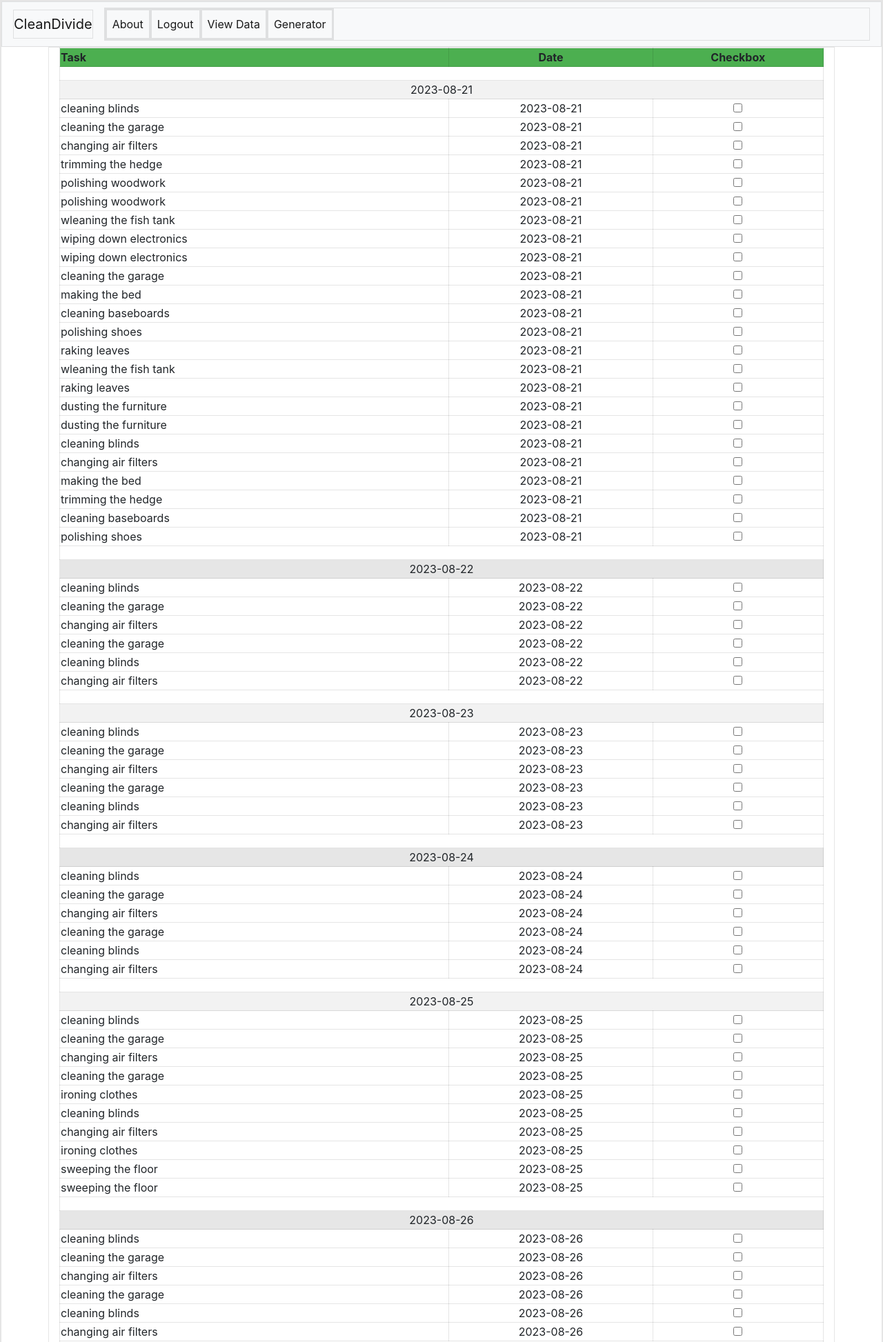
After one commit to DanMGocan/cleandivide, a Flask app: page /generate in a window 1280 px wide. The commit adds this page. Shown: the top 1946 px of the page at 69% size. Run offline with Flask 3, Linux system fonts and the light colour scheme; a user stored in the database is signed in; data comes from the database, SQL or seed files in the repository; both versions use the stored data as it was after the commit; some libraries are stand-ins or nearby versions.

Commit message:
Added the main algorithm

```diff
--- a/main.py
+++ b/main.py
@@ -5,6 +5,7 @@ from flask_login import login_required, UserMixin, LoginManager, login_user, log
 from views.auth import auth_bp, setup_google, add_or_get_user
 from views.additems import additems_bp
 from views.helpers import helpers_bp
+from views.generator import generator_bp
 from models import get_db_connection
 
 # Creating the instance of the Flask application with the name app
@@ -16,6 +17,7 @@ setup_google(app)
 app.register_blueprint(auth_bp)
 app.register_blueprint(additems_bp)
 app.register_blueprint(helpers_bp)
+app.register_blueprint(generator_bp)
 
 # Using the app instance to handle incoming requests and send answers
 @app.route("/") # decorator -> transforms functions' return value in an HTTP response. This function will respond to the "/" URL requests
@@ -23,17 +25,17 @@ def main():
     # conn = get_db_connection()
     # tasks = conn.execute("SELECT * FROM tasks").fetchall()
     # conn.close()
-    user_email = session.get('user_id')
+    user_id = session.get('user_id')
     if current_user.is_authenticated:
 
         conn = get_db_connection()
         cursor = conn.cursor()
 
-        tasks = conn.execute("SELECT * FROM tasks ORDER BY id DESC LIMIT 10;").fetchall()
-        rooms = conn.execute("SELECT * FROM rooms ORDER BY id DESC LIMIT 10;").fetchall()
-        flatmates = conn.execute("SELECT * FROM flatmates ORDER BY id DESC LIMIT 10;").fetchall()
+        tasks = conn.execute("SELECT * FROM tasks WHERE user_id = ? ORDER BY id DESC LIMIT 10 ", (user_id, )).fetchall()
+        rooms = conn.execute("SELECT * FROM rooms WHERE user_id = ? ORDER BY id DESC LIMIT 10 ", (user_id, )).fetchall()
+        flatmates = conn.execute("SELECT * FROM flatmates WHERE user_id = ? ORDER BY id DESC LIMIT 10 ", (user_id, )).fetchall()
 
-        cursor.execute("SELECT default_database FROM users WHERE user_id=?", (user_email, ))
+        cursor.execute("SELECT default_database FROM users WHERE user_id=?", (user_id, ))
         row = cursor.fetchone()
         default_database_bool = row[0]
 
@@ -41,7 +43,7 @@ def main():
             "tasks": tasks,
             "rooms": rooms,
             "flatmates": flatmates,
-            "user_email": user_email,
+            "user_email": user_id,
             "default_database_bool": default_database_bool
         }
 
--- a/templates/base.html
+++ b/templates/base.html
@@ -36,6 +36,9 @@
                 </li>
                 <li class="nav-item active">
                     <a class="nav-link" href="/viewdata">View Data</a>
+                </li>
+                <li class="nav-item active">
+                    <a class="nav-link" href="/generate">Generator</a>
                 </li>
                 {%else %}
                 <li class="nav-item active">
--- /dev/null
+++ b/templates/generator.html
@@ -0,0 +1,37 @@
+{% extends 'base.html' %}
+
+{% block content %}
+    <table style="width:100%">
+        <thead>
+            <tr style="background-color: #4CAF50;">
+                <th>Task</th>
+                <th style="text-align: center;">Date</th>
+                <th style="text-align: center;">Checkbox</th>
+            </tr>
+        </thead>
+        <tbody>
+            {% for day, owners in calendar.items() %}
+                <tr style="height: 20px;">
+                    <td colspan="3"></td>
+                </tr>
+                <tr>
+                    <td colspan="3" style="text-align:center;
+                        {% if loop.index is odd %}background-color:#f2f2f2{% else %}background-color:#e6e6e6{% endif %};">
+                        {{ day }}
+                    </td>
+                </tr>
+                {% for owner, tasks in owners.items() %}
+                    {% for task_data in tasks %}
+                        <tr>
+                            <td>{{ task_data['task'] }}</td>
+                            <td style="text-align: center;">{{ day }}</td>
+                            <td style="text-align: center;">
+                                <input type="checkbox">
+                            </td>
+                        </tr>
+                    {% endfor %}
+                {% endfor %}
+            {% endfor %}
+        </tbody>
+    </table>
+{% endblock %}
--- /dev/null
+++ b/views/generator.py
@@ -0,0 +1,140 @@
+from flask import Blueprint, redirect, url_for, session, render_template, flash
+from flask_login import login_required
+from models import get_db_connection
+from datetime import datetime, timedelta
+import random
+from itertools import groupby
+
+calendar = {}
+
+generator_bp = Blueprint('generator_bp', __name__)
+
+@generator_bp.route("/generate", methods=["GET", "POST"])
+@login_required
+def generate():
+
+    conn = get_db_connection()
+    cursor = conn.cursor()
+
+    user_id = session.get('user_id')
+
+    # Get all the relevant data
+    tasks_db = conn.execute("SELECT * FROM tasks WHERE user_id = ? ORDER BY id", (user_id, )).fetchall()
+    flatmates_db = conn.execute("SELECT * FROM flatmates WHERE user_id = ? ORDER BY id", (user_id, )).fetchall()
+    conn.close()
+
+    tasks = [dict(id=row[0], description=row[2], points=row[3], room=row[4], frequency=row[5]) for row in tasks_db]
+    flatmates = [dict(id=row[0], name=row[2]) for row in flatmates_db]
+
+    average_points = sum(task["points"] for task in tasks) / len(flatmates)
+    sorted_tasks = sorted(tasks, key=lambda x: x['room'])
+
+    # Initialize dictionaries to hold assigned tasks and points per flatmate
+    assigned_tasks = {flatmate["name"]: [] for flatmate in flatmates}
+    points_per_name = {flatmate["name"]: 0 for flatmate in flatmates}
+
+    # Function to find the flatmate with the least points who is also working in the same room if possible
+    def find_suitable_flatmate(assigned_tasks, points_per_name, room):
+        min_points = min(points_per_name.values())
+        candidates = [name for name, points in points_per_name.items() if points == min_points]
+
+        # Try to find a flatmate who is already working in the same room
+        for name in candidates:
+            if any(task["room"] == room for task in assigned_tasks[name]):
+                return name
+
+        return candidates[0]  # If no one is in the same room, return the flatmate with the least points
+
+    # Distribute the tasks among the flatmates
+    for task in sorted_tasks:
+        task_description = task["description"]
+        task_points = task["points"]
+        task_room = task["room"]
+        task_frequency = task["frequency"]
+
+        suitable_flatmate = find_suitable_flatmate(assigned_tasks, points_per_name, task_room)
+        task["assigned_to"] = suitable_flatmate
+
+        assigned_tasks[suitable_flatmate].append(task)
+        points_per_name[suitable_flatmate] += task_points
+
+    daily_tasks = [task for task in sorted_tasks if task['frequency'] == 'Daily']
+    twice_weekly_tasks = [task for task in sorted_tasks if task['frequency'] == 'Twice Weekly']
+    weekly_tasks = [task for task in sorted_tasks if task['frequency'] == 'Weekly']
+    twice_monthly_tasks = [task for task in sorted_tasks if task['frequency'] == 'Twice Monthly']
+    monthly_tasks = [task for task in sorted_tasks if task['frequency'] == 'Monthly']
+
+    # print(sorted_tasks)
+    # Write the results to a file
+    # Write the results to a file
+    with open("task_assignments.txt", "w") as f:
+        for element in sorted_tasks:
+            f.write(f"{element}:\n")
+
+    introductions = [
+        "On this magnificent day ",
+        "Today ",
+        "I reckon that it is time that ",
+        "They might not like it, but ",
+        "In the spirit of avoiding procrastination, ",
+        "By the power vested in me, ",
+        "The stars have aligned and ",
+        "It's not you, it's me saying that ",
+        "Lo and behold, ",
+        "For the greater good of the household, ",
+        "With utmost urgency, ",
+        "As foretold by the ancients, ",
+        "Without further ado, ",
+        "They will absolutely seize the day and, ",
+        "The time has come and ",
+        "Under the watchful eyes of the cleaning gods, ",
+        "Ding, ding, ding! We have a winner, and ",
+        "Be warned, for ",
+        "Y'all won't believe it but ",
+        "In a world where chores never end, ",
+        "As a sign of my benevolence, ",
+        "According to my calculations, ",
+        "In an unprecedented move, "
+    ]
+
+    for i in range(31):
+        date = datetime.now() + timedelta(days=i)
+        day_str = date.strftime('%Y-%m-%d')
+
+        calendar[day_str] = []
+
+        # Add daily tasks
+        for task in daily_tasks:
+            calendar[day_str].append({"introduction": random.choice(introductions), 'task': task['description'], 'owner': task['assigned_to'], "frequency": task["frequency"]})
+
+        # Add twice-weekly tasks
+        if i == 4:
+            for task in twice_weekly_tasks:
+                calendar[day_str].append({"introduction": random.choice(introductions), 'task': task['description'], 'owner': task['assigned_to'], "frequency": task["frequency"]})
+
+        # Add weekly tasks
+        if i % 7 == 0:
+            for task in weekly_tasks:
+                calendar[day_str].append({"introduction": random.choice(introductions), 'task': task['description'], 'owner': task['assigned_to'], "frequency": task["frequency"]})
+
+        # Add twice monthly tasks
+        if i == 0 or i == 15:
+            for task in twice_monthly_tasks:
+                calendar[day_str].append({"introduction": random.choice(introductions), 'task': task['description'], 'owner': task['assigned_to'], "frequency": task["frequency"]})
+
+        # Add monthly tasks:
+        random_value = random.randint(16, 31)
+        if i == random_value:
+            for task in monthly_tasks:
+                calendar[day_str].append({"introduction": random.choice(introductions), 'task': task['description'], 'owner': task['assigned_to'], "frequency": task["frequency"]})
+
+
+    grouped_by_date = {}
+    for day, tasks in calendar.items():
+        grouped_by_date[day] = {}
+        tasks.sort(key=lambda x: x['owner'])
+        for owner, owner_tasks in groupby(tasks, key=lambda x: x['owner']):
+            grouped_by_date[day][owner] = list(owner_tasks)
+
+    print(calendar)
+    return render_template("generator.html", calendar=grouped_by_date)
--- a/views/helpers.py
+++ b/views/helpers.py
@@ -5,106 +5,94 @@ from models import get_db_connection
 helpers_bp = Blueprint('helpers_bp', __name__)
 
 boilerplate_tasks = [
-    ('Cleaning the garage', 2, 'Bedroom', 'Daily'),
-    ('Making the bed', 4, 'Office', 'Weekly'),
-    ('Trimming the hedge', 9, 'Garage', 'Weekly'),
-    ('Cleaning the bathroom', 9, 'Bathroom', 'Monthly'),
-    ('Changing air filters', 4, 'Living Room', 'Daily'),
-    ('Wiping down electronics', 4, 'Office', 'Twice Monthly'),
-    ('Cleaning the fish tank', 1, 'Garden', 'Twice Monthly'),
-    ('Cleaning baseboards', 10, 'Office', 'Weekly'),
-    ('Raking leaves', 4, 'Kitchen', 'Twice Monthly'),
-    ('Cleaning the garage', 6, 'Living Room', 'Weekly'),
-    ('Cleaning blinds', 10, 'Bathroom', 'Daily'),
-    ('Doing the dishes', 7, 'Garden', 'Monthly'),
-    ('Cleaning the garage', 4, 'Garage', 'Twice Monthly'),
-    ('Ironing clothes', 1, 'Bedroom', 'Twice Weekly'),
-    ('Polishing shoes', 5, 'Bathroom', 'Twice Monthly'),
-    ('Polishing woodwork', 11, 'Bedroom', 'Weekly'),
-    ('Sweeping the floor', 9, 'Living Room', 'Twice Weekly'),
-    ('Cleaning the windows', 9, 'Garden', 'Daily'),
-    ('Polishing woodwork', 2, 'Kitchen', 'Weekly'),
-    ('Vacuuming the carpet', 4, 'Kitchen', 'Weekly'),
-    ('Raking leaves', 1, 'Living Room', 'Weekly'),
-    ('Cleaning the bathroom', 12, 'Bathroom', 'Weekly'),
-    ('Cleaning blinds', 3, 'Bedroom', 'Twice Monthly'),
-    ('Dusting the furniture', 12, 'Living Room', 'Twice Monthly'),
-    ('Cleaning coffee maker', 4, 'Kitchen', 'Daily'),
-    ('Sweeping the floor', 6, 'Bedroom', 'Monthly'),
-    ('Cleaning door knobs', 4, 'Living Room', 'Daily'),
-    ('Washing walls', 2, 'Kitchen', 'Twice Weekly'),
-    ('Cleaning the windows', 12, 'Office', 'Monthly'),
-    ('Washing rugs', 4, 'Garage', 'Twice Monthly'),
-    ('Cleaning the microwave', 6, 'Office', 'Weekly'),
-    ('Cleaning the garage', 11, 'Living Room', 'Twice Weekly'),
-    ('Wiping down electronics', 4, 'Bathroom', 'Twice Weekly'),
-    ('Changing air filters', 10, 'Living Room', 'Twice Monthly'),
-    ('Cleaning baseboards', 6, 'Garden', 'Weekly'),
-    ('Cleaning blinds', 5, 'Bathroom', 'Monthly'),
-    ('Cleaning light fixtures', 11, 'Bedroom', 'Twice Monthly'),
-    ('Mopping the floor', 9, 'Garden', 'Monthly'),
-    ('Cleaning the fish tank', 9, 'Bedroom', 'Monthly'),
-    ('Cleaning the microwave', 9, 'Office', 'Monthly'),
-    ('Cleaning shower curtain', 11, 'Bedroom', 'Monthly'),
-    ('Cleaning air vents', 1, 'Living Room', 'Daily'),
-    ('Washing the dog', 8, 'Bathroom', 'Twice Monthly'),
-    ('Watering plants', 2, 'Bedroom', 'Daily'),
-    ('Cleaning the stove', 4, 'Bathroom', 'Monthly'),
-    ('Vacuuming the carpet', 11, 'Office', 'Daily'),
-    ('Cleaning gutters', 2, 'Garage', 'Monthly'),
-    ('Raking leaves', 5, 'Garage', 'Twice Weekly'),
-    ('Polishing woodwork', 1, 'Living Room', 'Weekly'),
-    ('Cleaning gutters', 2, 'Living Room', 'Monthly'),
-    ('Cleaning gutters', 6, 'Office', 'Twice Weekly'),
-    ('Washing the dog', 1, 'Office', 'Twice Monthly'),
-    ('Cleaning curtains', 6, 'Bedroom', 'Daily'),
-    ('Wiping down electronics', 5, 'Garden', 'Monthly'),
-    ('Washing walls', 10, 'Kitchen', 'Monthly'),
-    ('Folding laundry', 10, 'Living Room', 'Twice Monthly'),
-    ('Cleaning drains', 7, 'Living Room', 'Twice Weekly'),
-    ('Cleaning baseboards', 3, 'Living Room', 'Daily'),
-    ('Washing the dog', 4, 'Office', 'Daily'),
-    ('Cleaning light fixtures', 6, 'Kitchen', 'Twice Monthly'),
-    ('Cleaning coffee maker', 8, 'Office', 'Monthly'),
-    ('Cleaning baseboards', 8, 'Bathroom', 'Twice Monthly'),
-    ('Sweeping the floor', 11, 'Living Room', 'Twice Monthly'),
-    ('Making the bed', 4, 'Bathroom', 'Twice Monthly'),
-    ('Cleaning the bathroom', 10, 'Office', 'Monthly'),
-    ('Making the bed', 2, 'Garden', 'Twice Monthly'),
-    ('Raking leaves', 7, 'Kitchen', 'Monthly'),
-    ('Cleaning the grill', 2, 'Bathroom', 'Weekly'),
-    ('Taking out the trash', 4, 'Garage', 'Monthly'),
-    ('Wiping down electronics', 2, 'Bedroom', 'Twice Monthly'),
-    ('Ironing clothes', 7, 'Office', 'Monthly'),
-    ('Doing the dishes', 7, 'Bathroom', 'Daily'),
-    ('Making the bed', 1, 'Bathroom', 'Daily'),
-    ('Washing the dog', 5, 'Garage', 'Weekly'),
-    ('Washing walls', 4, 'Kitchen', 'Twice Monthly'),
-    ('Cleaning blinds', 10, 'Garage', 'Twice Monthly'),
-    ('Polishing shoes', 8, 'Garden', 'Twice Monthly'),
-    ('Sweeping the floor', 3, 'Garage', 'Twice Weekly'),
-    ('Washing walls', 11, 'Living Room', 'Twice Monthly'),
-    ('Cleaning the windows', 11, 'Garage', 'Twice Monthly'),
-    ('Folding laundry', 7, 'Garage', 'Twice Weekly'),
-    ('Washing the car', 11, 'Garden', 'Daily'),
-    ('Cleaning blinds', 6, 'Living Room', 'Weekly'),
-    ('Watering plants', 2, 'Office', 'Monthly'),
-    ('Cleaning door knobs', 3, 'Bedroom', 'Weekly'),
-    ('Cleaning the fish tank', 12, 'Garage', 'Weekly'),
-    ('Cleaning curtains', 9, 'Office', 'Monthly'),
-    ('Cleaning door knobs', 7, 'Garage', 'Daily'),
-    ('Cleaning shower curtain', 12, 'Office', 'Daily'),
-    ('Washing bed linens', 9, 'Kitchen', 'Weekly'),
-    ('Cleaning coffee maker', 8, 'Office', 'Twice Monthly'),
-    ('Cleaning air vents', 1, 'Kitchen', 'Twice Monthly'),
-    ('Cleaning the garage', 9, 'Bathroom', 'Weekly'),
-    ('Cleaning the garage', 3, 'Bathroom', 'Twice Weekly'),
-    ('Cleaning the microwave', 12, 'Garage', 'Twice Weekly'),
-    ('Shoveling snow', 3, 'Office', 'Twice Weekly'),
-    ('Cleaning curtains', 7, 'Kitchen', 'Daily'),
-    ('Washing bed linens', 4, 'Office', 'Twice Weekly'),
-    ('Making the bed', 3, 'Living Room', 'Monthly'),
-    ('Cleaning air vents', 9, 'Kitchen', 'Daily')
+    ('cleaning the garage', 2, 'Garage', 'Daily'),
+    ('making the bed', 4, 'Bedroom', 'Weekly'),
+    ('trimming the hedge', 9, 'Garden', 'Weekly'),
+    ('cleaning the bathroom', 9, 'Bathroom', 'Monthly'),
+    ('changing air filters', 4, 'Living Room', 'Daily'),
+    ('wiping down electronics', 4, 'Office', 'Twice Monthly'),
+    ('wleaning the fish tank', 1, 'Garden', 'Twice Monthly'),
+    ('cleaning baseboards', 10, 'Office', 'Weekly'),
+    ('raking leaves', 4, 'Garden', 'Twice Monthly'),
+    ('cleaning blinds', 10, 'Bathroom', 'Daily'),
+    ('doing the dishes', 7, 'Kitchen', 'Monthly'),
+    ('ironing clothes', 1, 'Bedroom', 'Twice Weekly'),
+    ('polishing shoes', 5, 'Closet', 'Twice Monthly'),
+    ('polishing woodwork', 11, 'Living Room', 'Weekly'),
+    ('sweeping the floor', 9, 'Living Room', 'Twice Weekly'),
+    ('dusting the furniture', 12, 'Living Room', 'Twice Monthly'),
+    # ('Cleaning coffee maker', 4, 'Kitchen', 'Daily'),
+    # ('Cleaning door knobs', 4, 'All Rooms', 'Daily'),
+    # ('Washing walls', 2, 'Hallway', 'Twice Weekly'),
+    # ('Washing rugs', 4, 'Laundry Room', 'Twice Monthly'),
+    # ('Cleaning the microwave', 6, 'Kitchen', 'Weekly'),
+    # ('Cleaning light fixtures', 11, 'Bedroom', 'Twice Monthly'),
+    # ('Mopping the floor', 9, 'Kitchen', 'Monthly'),
+    # ('Cleaning shower curtain', 11, 'Bathroom', 'Monthly'),
+    # ('Cleaning air vents', 1, 'All Rooms', 'Daily'),
+    # ('Washing the dog', 8, 'Garden', 'Twice Monthly'),
+    # ('Watering plants', 2, 'Garden', 'Daily'),
+    # ('Cleaning the stove', 4, 'Kitchen', 'Monthly'),
+    # ('Cleaning gutters', 2, 'Outside', 'Monthly'),
+    # ('Washing the car', 11, 'Driveway', 'Daily'),
+    # ('Cleaning curtains', 6, 'Living Room', 'Daily'),
+    # ('Folding laundry', 10, 'Laundry Room', 'Twice Monthly'),
+    # ('Cleaning drains', 7, 'Bathroom', 'Twice Weekly'),
+    # ('Washing bed linens', 9, 'Laundry Room', 'Weekly'),
+    # ('Shoveling snow', 3, 'Driveway', 'Seasonal'),
+    # ('Scrubbing the grill', 6, 'Garden', 'Weekly'),
+    # ('Taking out the trash', 4, 'Kitchen', 'Daily'),
+    # ('Feeding the pets', 1, 'All Rooms', 'Daily'),
+    # ('Composting', 5, 'Garden', 'Weekly'),
+    # ('Sanitizing toys', 4, 'Children\'s Room', 'Weekly'),
+    # ('Polishing silverware', 7, 'Dining Room', 'Monthly'),
+    # ('Oiling hinges', 3, 'All Rooms', 'Monthly'),
+    # ('Cleaning the fridge', 12, 'Kitchen', 'Monthly'),
+    # ('Cleaning the oven', 11, 'Kitchen', 'Quarterly'),
+    # ('Weeding the garden', 8, 'Garden', 'Weekly'),
+    # ('Reorganizing bookshelves', 5, 'Living Room', 'Monthly'),
+    # ('Cleaning out the pantry', 6, 'Kitchen', 'Monthly'),
+    # ('Sanitizing remote controls', 2, 'Living Room', 'Weekly'),
+    # ('Cleaning computer keyboards', 4, 'Office', 'Weekly'),
+    # ('Washing pillows', 9, 'Bedroom', 'Monthly'),
+    # ('Changing batteries in smoke alarms', 3, 'All Rooms', 'Quarterly'),
+    # ('Emptying the dishwasher', 2, 'Kitchen', 'Daily'),
+    # ('Cleaning out gutters', 10, 'Outside', 'Quarterly'),
+    # ('Cleaning the pool', 12, 'Garden', 'Weekly'),
+    # ('Mowing the lawn', 7, 'Garden', 'Weekly'),
+    # ('Cleaning fans', 5, 'All Rooms', 'Monthly'),
+    # ('Dusting light bulbs', 4, 'All Rooms', 'Monthly'),
+    # ('Cleaning under furniture', 8, 'Living Room', 'Monthly'),
+    # ('Sanitizing doorbells', 2, 'Outside', 'Weekly'),
+    # ('Cleaning lampshades', 3, 'Living Room', 'Monthly'),
+    # ('Polishing kitchenware', 6, 'Kitchen', 'Weekly'),
+    # ('Cleaning pet areas', 8, 'All Rooms', 'Weekly'),
+    # ('Cleaning out closets', 10, 'Bedroom', 'Quarterly'),
+    # ('Repotting plants', 5, 'Garden', 'Quarterly'),
+    # ('Sanitizing bathroom', 8, 'Bathroom', 'Weekly'),
+    # ('Cleaning gaming controllers', 2, 'Living Room', 'Weekly'),
+    # ('Cleaning toothbrush holders', 5, 'Bathroom', 'Monthly'),
+    # ('Cleaning hair brushes', 3, 'Bathroom', 'Monthly'),
+    # ('Cleaning makeup brushes', 4, 'Bathroom', 'Weekly'),
+    # ('Organizing shoes', 9, 'Closet', 'Monthly'),
+    # ('Disinfecting toys', 6, 'Children\'s Room', 'Twice Monthly'),
+    # ('Cleaning yoga mats', 2, 'Home Gym', 'Weekly'),
+    # ('Cleaning up litter', 5, 'All Rooms', 'Daily'),
+    # ('Cleaning headphones', 2, 'All Rooms', 'Weekly'),
+    # ('Washing towels', 6, 'Laundry Room', 'Weekly'),
+    # ('Cleaning garden tools', 7, 'Garden', 'Monthly'),
+    # ('Sharpening kitchen knives', 4, 'Kitchen', 'Monthly'),
+    # ('Sorting mail', 1, 'Office', 'Daily'),
+    # ('Cleaning the fireplace', 8, 'Living Room', 'Quarterly'),
+    # ('Cleaning camera lenses', 3, 'Office', 'Monthly'),
+    # ('Cleaning phone screens', 2, 'All Rooms', 'Daily'),
+    # ('Cleaning sports equipment', 7, 'Garage', 'Monthly'),
+    # ('Cleaning wheelchairs', 5, 'All Rooms', 'Weekly'),
+    # ('Cleaning bird feeders', 4, 'Garden', 'Weekly'),
+    # ('Cleaning the shed', 9, 'Garden', 'Monthly'),
+    # ('Washing showerheads', 6, 'Bathroom', 'Monthly'),
+    # ('Cleaning attic', 10, 'Attic', 'Quarterly'),
+    # ('Cleaning bicycle', 7, 'Garage', 'Monthly')
 ]
 
 boilerplate_rooms = [
@@ -149,9 +137,9 @@ def clear_db():
     cursor.execute("DELETE FROM rooms;")
     cursor.execute("DELETE FROM flatmates;")
 
-    cursor.execute("DELETE FROM SQLITE_SEQUENCE WHERE name='tasks';")
-    cursor.execute("DELETE FROM SQLITE_SEQUENCE WHERE name='rooms';")
-    cursor.execute("DELETE FROM SQLITE_SEQUENCE WHERE name='flatmates';")
+    cursor.execute("DELETE FROM SQLITE_SEQUENCE WHERE name='tasks'")
+    cursor.execute("DELETE FROM SQLITE_SEQUENCE WHERE name='rooms'")
+    cursor.execute("DELETE FROM SQLITE_SEQUENCE WHERE name='flatmates'")
     cursor.execute("UPDATE users SET default_database=? WHERE user_id=?", (0, user_id))
     conn.commit()
     conn.close()
```
Also changed, not shown: task_assignments.txt (added, +32 -0 lines), templates/dashboard.html (+30 -33 lines), views/additems.py (+13 -2 lines), database.db.
